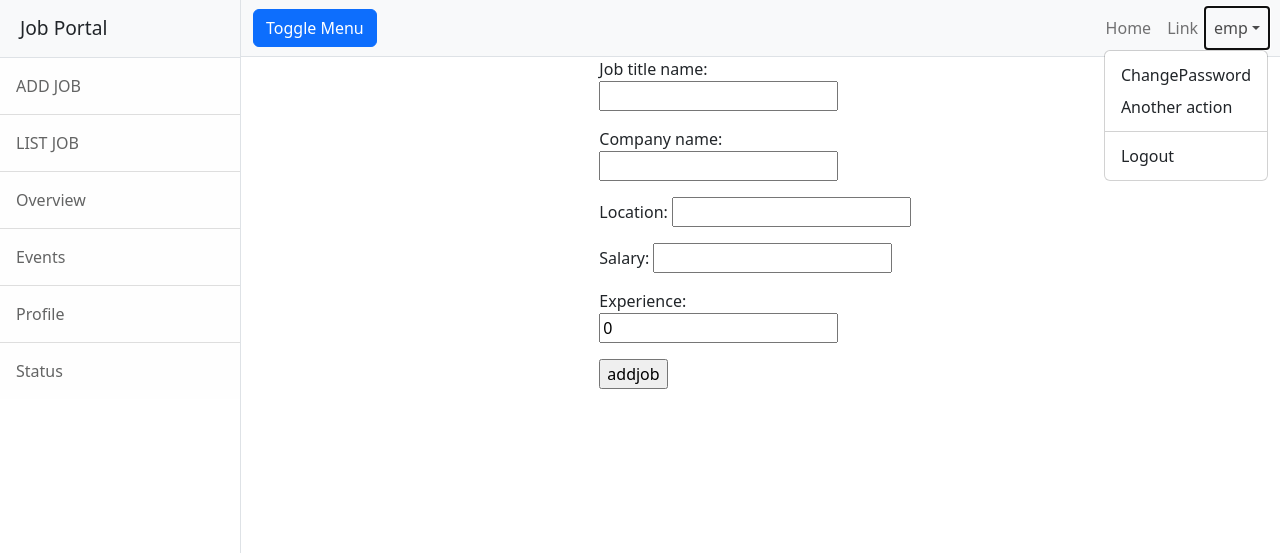
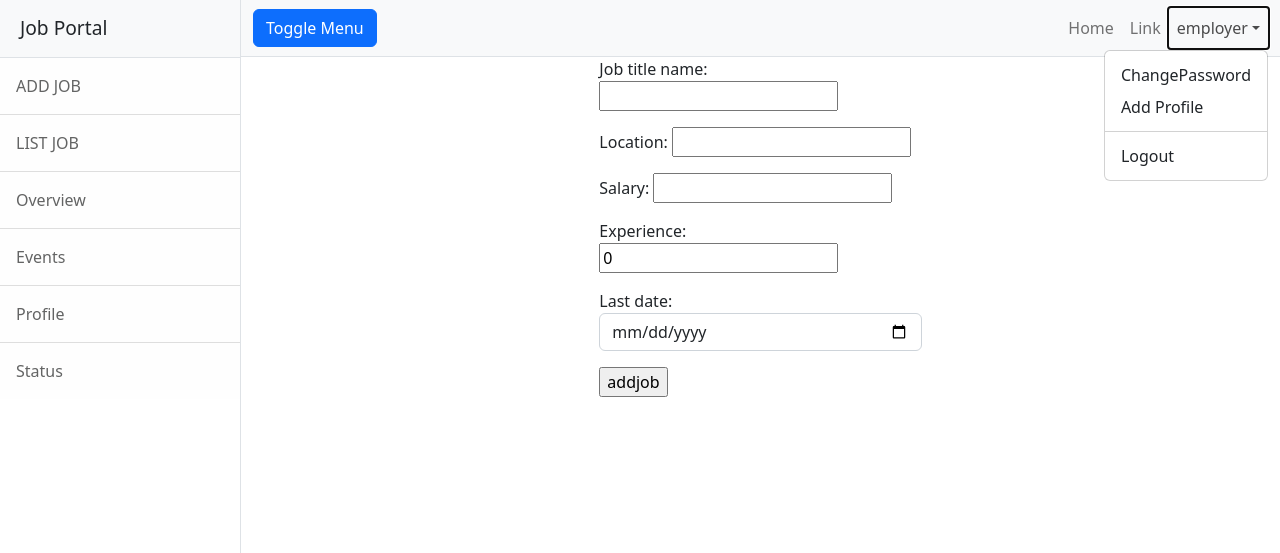
Before and after one commit to sarathshankers/jobportal, a Django app: page /employer/jobs/add in a window 1280 px wide, after a click on "employer". Shown: the top 553 px of the page. Run offline with Django 4.2, Linux system fonts and the light colour scheme; a user stored in the database is signed in; data comes from the database, SQL or seed files in the repository; some libraries are stand-ins or nearby versions.

Commit message:
employer models

```diff
--- a/employer/forms.py
+++ b/employer/forms.py
@@ -1,5 +1,5 @@
 from django import forms
-from employer.models import Jobs
+from employer.models import Jobs,CompanyProfile
 from django.contrib.auth.models import User
 # user creation form
 from django.contrib.auth.forms import UserCreationForm
@@ -20,7 +20,10 @@ class JobForm(forms.ModelForm):
     class Meta:
         model=Jobs
 
-        fields="__all__"
+        exclude=("company","created_date","active_status")
+        widgets={
+            "last_date":forms.DateInput(attrs={"class":"form-control","type":"date"})
+        }
 
 
 
@@ -50,7 +53,10 @@ class LoginForm(forms.Form):
 #             msg="password missmatch"
 #             self.add_error("password1",msg)
 #
-# class CompanyProfileForm(forms.ModelForm):
-#     class Meta:
-#         model=CompanyProfile
-#         exclude=("user",)
+
+
+
+class CompanyProfileForm(forms.ModelForm):
+    class Meta:
+        model=CompanyProfile
+        exclude=("user",)
--- a/employer/models.py
+++ b/employer/models.py
@@ -4,18 +4,21 @@ from django.contrib.auth.models import User
 # Create your models here.
 class Jobs(models.Model):
     job_title_name=models.CharField(max_length=150)
-    company_name=models.CharField(max_length=150)
+    company=models.ForeignKey(User,on_delete=models.CASCADE,related_name="company")
     location=models.CharField(max_length=150)
     salary=models.PositiveIntegerField(null=True)
     experience=models.PositiveIntegerField(default=0)
+    created_date=models.DateField(auto_now_add=True)
+    last_date=models.DateField(null=True)
+    active_status=models.BooleanField(default=True)
     def __str__(self):
          return self.job_title_name
 
 
-# class CompanyProfile(models.Model):
-#     company_name=models.CharField(max_length=120)
-#     user=models.OneToOneField(User,on_delete=models.CASCADE,related_name="employer")
-#     logo=models.ImageField(upload_to="companyprofile",null=True)
-#     location=models.CharField(max_length=120)
-#     services=models.CharField(max_length=120)
-#     description=models.CharField(max_length=200)
+class CompanyProfile(models.Model):
+    company_name=models.CharField(max_length=120)
+    user=models.OneToOneField(User,on_delete=models.CASCADE,related_name="employer")
+    logo=models.ImageField(upload_to="companyprofile",null=True)
+    location=models.CharField(max_length=120)
+    services=models.CharField(max_length=120)
+    description=models.CharField(max_length=200)
--- a/employer/templates/base.html
+++ b/employer/templates/base.html
@@ -43,7 +43,13 @@
                                     <a class="nav-link dropdown-toggle" id="navbarDropdown" href="#" role="button" data-bs-toggle="dropdown" aria-haspopup="true" aria-expanded="false">{{request.user}}</a>
                                     <div class="dropdown-menu dropdown-menu-end" aria-labelledby="navbarDropdown">
                                         <a class="dropdown-item" href="{% url 'changepassword' %}">ChangePassword</a>
-                                        <a class="dropdown-item" href="#!">Another action</a>
+                                        {% if request.user.employer %}
+                                        <a class="dropdown-item" href="{% url 'emp-viewprofile' %} ">View Profile</a>
+                                        {% else %}
+                                        <a class="dropdown-item" href="{% url 'emp-addprofile' %}">Add Profile</a>
+                                        {% endif %}
+
+
                                         <div class="dropdown-divider"></div>
                                         <a class="dropdown-item" href="{% url 'signout' %}">Logout</a>
                                     </div>
--- a/employer/templates/emp-addprofile.html
+++ b/employer/templates/emp-addprofile.html
@@ -7,7 +7,7 @@
         <form action=""method="post" enctype="multipart/form-data">
             {%csrf_token%}
             {{form.as_p}}
-           <input type="submit" value="change">
+           <input type="submit" value="Add">
         </form>
 
     </div>
--- a/employer/urls.py
+++ b/employer/urls.py
@@ -13,9 +13,9 @@ urlpatterns = [
   path("users/account/signout",views.signout_view,name="signout"),
   path("user/password/change",views.ChangePasswordView.as_view(),name="changepassword"),
   path("users/password/reset",views.PasswordResetView.as_view(),name="password-reset"),
-# path("profile/add",views.CompanyProfileView.as_view(),name="emp-addprofile"),
-# path("profile/detail",views.EmpViewProfileView.as_view,name="emp-viewprofile"),
-# path("profile/edit/<int:id>",views.EmpProfileEditView.as_view,name="emp-editprofile"),
+  path("profile/add",views.CompanyProfileView.as_view(),name="emp-addprofile"),
+  path("profile/detail",views.EmpViewProfileView.as_view(),name="emp-viewprofile"),
+  path("profile/edit/<int:id>",views.EmpProfileEditView.as_view(),name="emp-editprofile"),
 
 
 ]
--- a/employer/views.py
+++ b/employer/views.py
@@ -1,10 +1,9 @@
 from django.shortcuts import render,redirect
 from django.urls import reverse_lazy
 from django.views.generic import View,ListView,CreateView,DetailView,UpdateView,DeleteView,TemplateView,FormView
-from employer.models import Jobs
+from employer.models import Jobs,CompanyProfile
 # Create your views here.
-from employer.forms import JobForm,LoginForm
-# LoginForm,PasswordResetForm,CompanyProfileForm
+from employer.forms import JobForm,LoginForm,CompanyProfileForm
 
 
 # user authentication import
@@ -98,11 +97,18 @@ class ListJobView(ListView):
     context_object_name="jobs"
     template_name="emp-listjob.html"
 
+    def get_queryset(self):
+        return Jobs.objects.filter(company=self.request.user)
+
 class AddJobView(CreateView):
     model = Jobs
     form_class = JobForm
     template_name = "emp-addjob.html"
     success_url = reverse_lazy("emp-alljobs")
+
+    def form_valid(self, form):
+        form.instance.company=self.request.user
+        return super().form_valid(form)
 
 class JobDetailView(DetailView):
     model = Jobs
@@ -187,31 +193,35 @@ class PasswordResetView(TemplateView):
             u.save()
             return redirect("signin")
 #
-# class CompanyProfileView(CreateView):
-#     model=CompanyProfile
-#     form_class = CompanyProfileForm
-#     template_name = "emp-addprofile.html"
-#     success_url = reverse_lazy("emp-home")
-#
-#     def form_valid(self, form):
-#         form.instance.user=self.request.user
-#         return super().form_valid(form)
-#
-#     def post(self, request, *args, **kwargs):
-#         form=CompanyProfileForm(request.POST,files=request.FILES)
-#         if form.is_valid():
-#             form.instance.user=request.user
-#             form.save()
-#             return redirect("emp-home")
-#         else:
-#             return render(request,self.template_name,{"form":form})
-#
-#
-# class EmpViewProfileView(TemplateView):
-#     template_name = "emp-viewprofile.html"
-#
-# class EmpProfileEditView(UpdateView):
-#     model = CompanyProfile
-#     form_class = CompanyProfileForm
-#     template_name = "emp-editprofile.html"
-#     success_url = reverse_lazy("emp-viewprofile.html")
+
+
+class CompanyProfileView(CreateView):
+    model=CompanyProfile
+    form_class = CompanyProfileForm
+    template_name = "emp-addprofile.html"
+    success_url = reverse_lazy("emp-home")
+
+    def form_valid(self, form):
+        form.instance.user=self.request.user
+        return super().form_valid(form)
+
+    # def post(self, request, *args, **kwargs):
+    #     form=CompanyProfileForm(request.POST,files=request.FILES)
+    #     if form.is_valid():
+    #         form.instance.user=request.user
+    #         form.save()
+    #         return redirect("emp-home")
+    #     else:
+    #         return render(request,self.template_name,{"form":form})
+
+
+
+class EmpViewProfileView(TemplateView):
+    template_name = "emp-viewprofile.html"
+
+class EmpProfileEditView(UpdateView):
+    model = CompanyProfile
+    form_class = CompanyProfileForm
+    template_name = "emp-editprofile.html"
+    success_url = reverse_lazy("emp-viewprofile")
+    pk_url_kwarg = "id"
--- a/jobportal/urls.py
+++ b/jobportal/urls.py
@@ -15,10 +15,9 @@ Including another URLconf
 """
 from django.contrib import admin
 from django.urls import path,include
-# from django.conf import settings
-# from django.conf.urls.static import static
+from django.conf import settings
+from django.conf.urls.static import static
 
 urlpatterns = [
     path('admin/', admin.site.urls),
-    path('employer/',include("employer.urls"))]
-# + static(settings.MEDIA_URL, document_root=settings.MEDIA_ROOT)
+    path('employer/',include("employer.urls"))]+ static(settings.MEDIA_URL, document_root=settings.MEDIA_ROOT)
```
Also changed, not shown: employer/templates/emp-viewprofile.html (+5 -5 lines), companyprofile/4.webp (added), companyprofile/4_sudKhl7.webp (added), companyprofile/tcs.jpg (added), companyprofile/tcs_4YaIebR.jpg (added), companyprofile/wipro.jpg (added), db.sqlite3, employer/migrations/0001_initial.py, employer/migrations/0002_companyprofile.py (deleted), employer/migrations/0003_companyprofile_logo.py (deleted), employer/migrations/0004_alter_companyprofile_user.py (deleted), employer/migrations/0005_delete_companyprofile.py (deleted).
